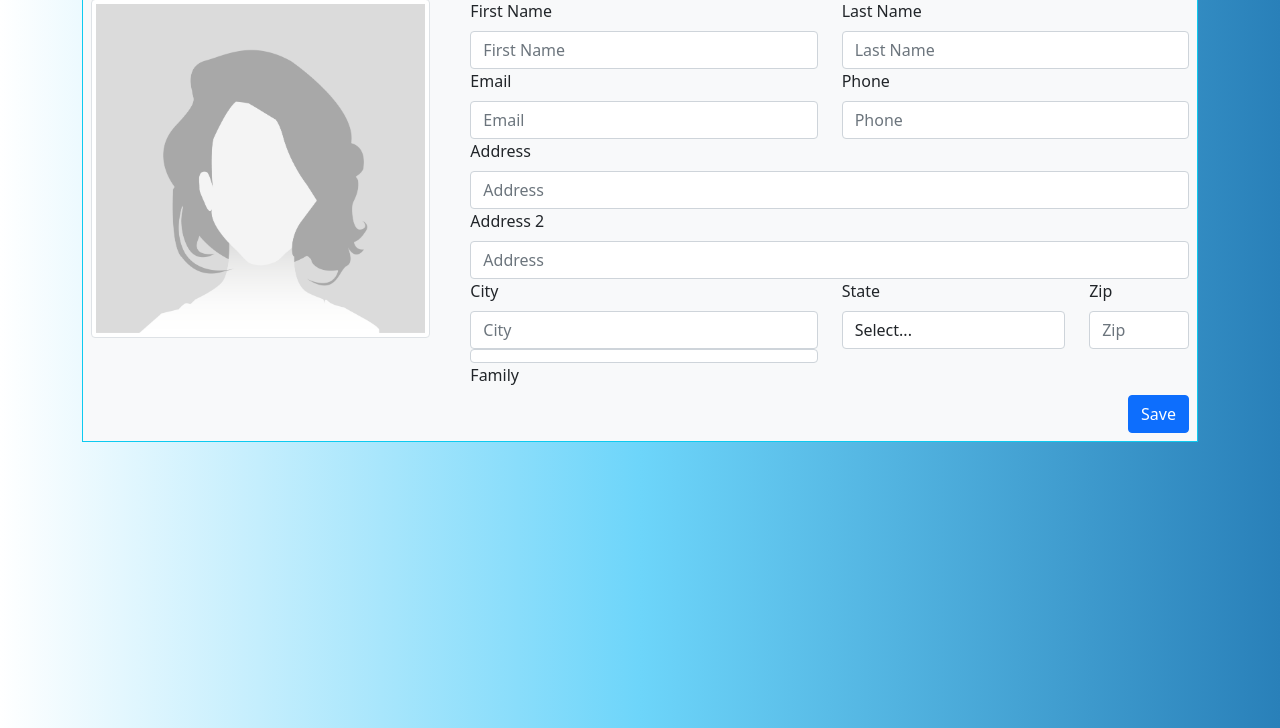
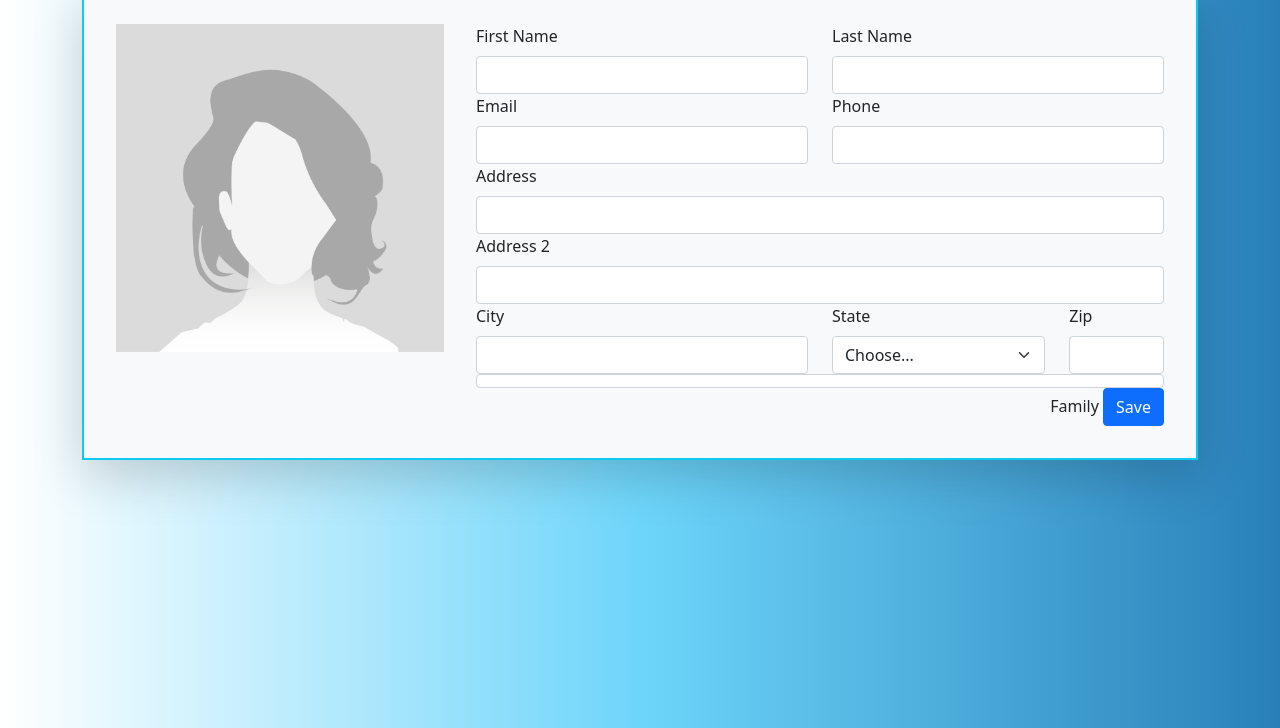
Before and after one commit to edwardgreenwood38/AddressBookTemplate, a plain HTML site: page Index.html in a window 1280 px wide. Shown: the part 72-800 px from the top of the page. Drawn offline with nearby package versions, Linux system fonts and the light colour scheme.

Commit message:
add missing state
added  missing state of WI

```diff
--- a/Index.html
+++ b/Index.html
@@ -2,7 +2,7 @@
 <html lang="en">
 
 <head>
-    <title>Address Book</title>
+    <title>Address Book Template</title>
     <!-- Required meta tags -->
     <meta charset="utf-8">
     <meta name="viewport" content="width=device-width, initial-scale=1, shrink-to-fit=no">
@@ -14,74 +14,119 @@
     <link href="/css/site.css" rel="stylesheet">
 </head>
 
-<body>
+<body class="h-100">
        <div class="container mt-3">
            <h2>My Address Book</h2>
-           <div class="border border-info bg-light">
-               <form action="#">
-                    <div class="row row-cols-1 row-cols-md-2">
+           <div class="p-3 border border-2 shadow-lg border-info bg-light">
+               <form class="row g-3 p-2" action="#">
                     <div class="col-4">
                         <div class="p-2">
-                                <img src="/img/GirlOne_4x.png" alt="Contact Photo" class="img-thumbnail">
+                            <img class="img-fluid" src="/img/GirlOne_4x.png" alt="Contact Photo" >
                         </div>
                     </div>
                     <div class="col-8">
                         <div class="p-2">
                             <div class="row">
-                                    <div class="col">
-                                        <label class="form-label">First Name</label>
-                                        <input type="text" name="firstName" class="form-control" aria-label="First Name" placeholder="First Name">
+                                <div class="col-6">
+                                    <label for="inputFirstName" class="form-label">First Name</label>
+                                    <input type="text" name="firstName" class="form-control" id="inputFirstName" aria-label="First Name">
                                 </div>
-                                    <div class="col">
-                                        <label class="form-label">Last Name</label>
-                                        <input type="text" name="lastName" class="form-control" aria-label="Last Name" placeholder="Last Name">
+                                <div class="col-6">
+                                    <label for="inputLastName" class="form-label">Last Name</label>
+                                    <input type="text" name="lastName" id="inputLastName" class="form-control" aria-label="Last Name">
                                 </div>
+
+                                <div class="col-6">
+                                    <label for="inputEmail" class="form-label">Email</label>
+                                    <input type="email" name="email" id="inputEmail" class="form-control" aria-label="Email">
                                 </div>
-                                <div class="row">
-                                    <div class="col">
-                                        <label class="form-label">Email</label>
-                                        <input type="email" name="email" class="form-control" aria-label="Email" placeholder="Email">
+                                <div class="col-6">
+                                    <label for="inputPhone" class="form-label">Phone</label>
+                                    <input type="tel" name="phone" id="inputPhone" class="form-control" aria-label="Phone">
                                 </div>
-                                    <div class="col">
-                                        <label class="form-label">Phone</label>
-                                        <input type="tel" name="phone" class="form-control" aria-label="Phone" placeholder="Phone">
+
+                                <div class="col-12">
+                                    <label for="inputAddress" class="form-label">Address</label>
+                                    <input type="text" name="address" id="inputAdress" class="form-control" aria-label="Address">
                                 </div>
+
+                                <div class="col-12">
+                                    <label for="inputAddress2" class="form-label">Address 2</label>
+                                    <input type="text" name="address2" id="inputAddress2" class="form-control" aria-label="Address 2">
                                 </div>
-                                <div class="row">
-                                    <div class="col">
-                                        <label class="form-label">Address</label>
-                                        <input type="text" name="address" class="form-control" aria-label="Address" placeholder="Address">
-                                    </div>
-                                </div>
-                                <div class="row">
-                                    <div class="col">
-                                        <label class="form-label">Address 2</label>
-                                        <input type="text" name="address2" class="form-control" aria-label="Address 2" placeholder="Address">
-                                    </div>
-                                </div>
-                                <div class="row">
+
                                 <div class="col-6">
-                                        <label class="form-label">City</label>
-                                        <input type="text" name="city" class="form-control" aria-label="City" placeholder="City">
-                                        <input type="checkbox" name="family" class="form-control" aria-label="Family">
-                                        <label class="form-label">Family</label>
+                                    <label for="inputCity" class="form-label">City</label>
+                                    <input type="text" name="city" id="inputCity" class="form-control" aria-label="City">
+
                                 </div>
                                 <div class="col-4">
-                                        <label class="form-label">State</label>
-                                        <select name="state" class="form-control" aria-label="State">
-                                            <option value="0">Select...</option>
+                                    <label for="selectState" class="form-label">State</label>
+                                    <select name="state" class="form-select" id="selectState" aria-label="State">
+                                        <option selected>Choose...</option>
+                                        <option value="AL">Alabama</option>
+                                        <option value="AK">Alaska</option>
+                                        <option value="AZ">Arizona</option>
+                                        <option value="AR">Arkansas</option>
+                                        <option value="CA">California</option>
+                                        <option value="CO">Colorado</option>
+                                        <option value="CT">Connecticut</option>
+                                        <option value="DE">Delaware</option>
+                                        <option value="DC">District Of Columbia</option>
+                                        <option value="FL">Florida</option>
+                                        <option value="GA">Georgia</option>
+                                        <option value="HI">Hawaii</option>
+                                        <option value="ID">Idaho</option>
+                                        <option value="IL">Illinois</option>
+                                        <option value="IN">Indiana</option>
+                                        <option value="IA">Iowa</option>
+                                        <option value="KS">Kansas</option>
+                                        <option value="KY">Kentucky</option>
+                                        <option value="LA">Louisiana</option>
+                                        <option value="ME">Maine</option>
+                                        <option value="MD">Maryland</option>
+                                        <option value="MA">Massachusetts</option>
+                                        <option value="MI">Michigan</option>
+                                        <option value="MN">Minnesota</option>
+                                        <option value="MS">Mississippi</option>
+                                        <option value="MO">Missouri</option>
+                                        <option value="MT">Montana</option>
+                                        <option value="NE">Nebraska</option>
+                                        <option value="NV">Nevada</option>
+                                        <option value="NH">New Hampshire</option>
+                                        <option value="NJ">New Jersey</option>
+                                        <option value="NM">New Mexico</option>
+                                        <option value="NY">New York</option>
+                                        <option value="NC">North Carolina</option>
+                                        <option value="ND">North Dakota</option>
+                                        <option value="OH">Ohio</option>
+                                        <option value="OK">Oklahoma</option>
+                                        <option value="OR">Oregon</option>
+                                        <option value="PA">Pennsylvania</option>
+                                        <option value="RI">Rhode Island</option>
+                                        <option value="SC">South Carolina</option>
+                                        <option value="SD">South Dakota</option>
+                                        <option value="TN">Tennessee</option>
+                                        <option value="TX">Texas</option>
+                                        <option value="UT">Utah</option>
+                                        <option value="VT">Vermont</option>
+                                        <option value="VA">Virginia</option>
+                                        <option value="WA">Washington</option>
+                                        <option value="WV">West Virginia</option>
+                                        <option value="=WI">Wisconsin</option>
+                                        <option value="WY">Wyoming</option>
                                     </select>
                                 </div>
                                 <div class="col-2">
-                                        <label class="form-label">Zip</label>
-                                        <input type="number" name="zip" class="form-control" aria-label="Zip" placeholder="Zip">
+                                    <label for="inputZip" class="form-label">Zip</label>
+                                    <input type="number" name="zip" id="inputZip" class="form-control" aria-label="Zip" >
                                 </div>
-                                </div>
-                                <div class="row">
+
                                 <div class="col">
                                     <div class="text-end">
+                                        <input type="checkbox" name="family" class="form-control" aria-label="Family">
+                                        <label class="form-label">Family</label>
                                         <button type="submit" class="btn btn-primary" aria-label="Submit">Save</button>
-                                        </div>
                                     </div>
                                 </div>
                             </div>
```
Lines whose indentation alone changed are shown as unchanged.
